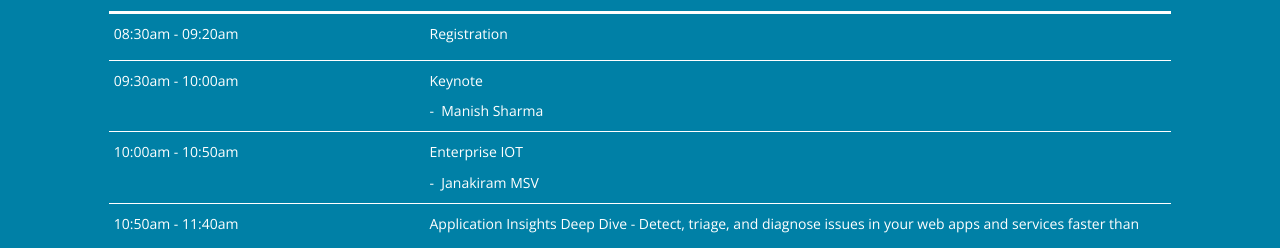
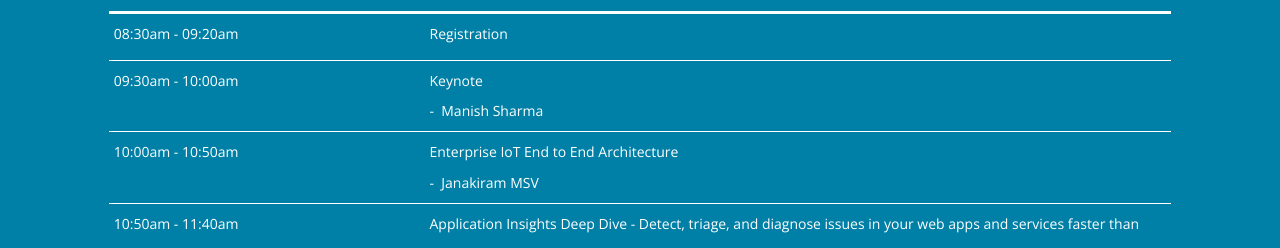
Before and after one commit to themugh/gabc, a website: page index.html in a window 1280 px wide. Shown: the part 1640-1888 px from the top of the page. Drawn offline with nearby package versions, Linux system fonts and the light colour scheme.

Commit message:
updating session title

```diff
--- a/index.html
+++ b/index.html
@@ -145,7 +145,7 @@
                             <li>
                                 <time class="time-slot2">10:00am - 10:50am</time>
                                 <div class="session">
-                                    Enterprise IOT
+                                    Enterprise IoT  End to End Architecture
                                     <br/> -&nbsp;
                                     <a href="speakers.html#janakiram" target="_self">Janakiram MSV</a>
                                 </div>
```
